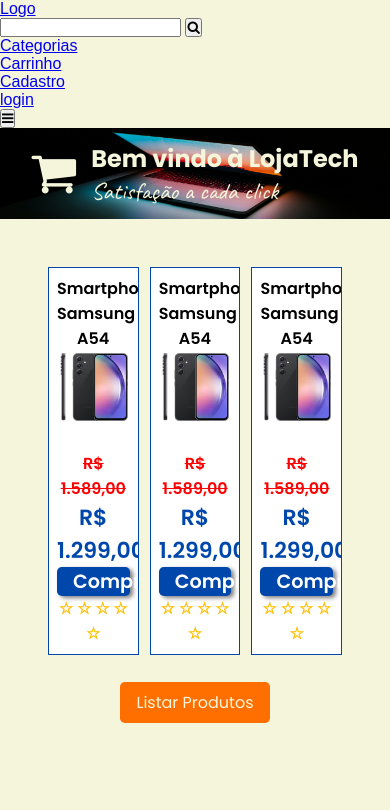
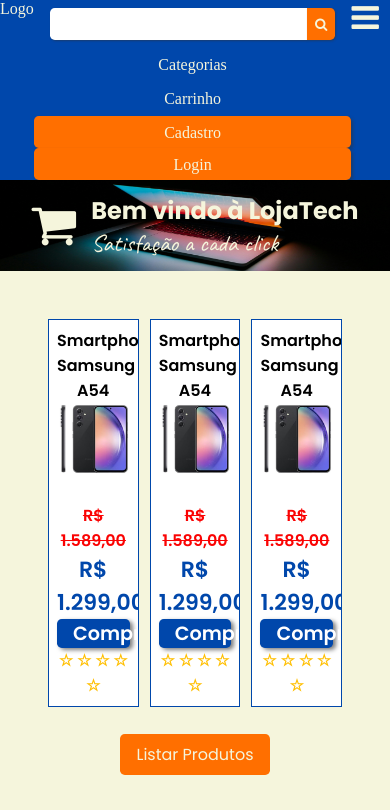
Before and after one commit to dias-danilo/lojatech, a plain HTML site: page index.html in a window 390 px wide. Shown: the top 810 px of the page. Drawn offline with Linux system fonts and the light colour scheme; a script that the page names is missing.

Commit message:
Iniciando JavaScript

```diff
--- /dev/null
+++ b/css/menu.css
@@ -0,0 +1,94 @@
+nav {
+    width: 100%;
+    background-color: var(--azul);
+    display: flex;
+    justify-content: space-between;
+    align-items: center;
+    box-shadow: 2px 5px 2px #fff;
+}
+nav a {
+    color: var(--bege);
+    text-decoration: none;
+}
+nav .logo {
+    margin-left: .5rem;
+}
+nav ul {
+    list-style: none;
+    width: 100%;
+    display: flex;
+    justify-content: flex-end;
+    align-items: center;
+    gap: 1rem;
+}
+nav ul li {
+    padding: .5rem 1rem;
+}
+nav ul li:hover:not(:first-child) {
+    background-color: rgba(1, 55, 130, 0.5);
+}
+nav ul li form {
+    display: flex;
+}
+nav ul li form input {
+    text-indent: .5rem;
+    height: 2rem;
+    outline: 0;
+    border: none;
+    box-shadow: 1px 1px 2px rgba(51, 51, 51, 0.5);
+    border-top-left-radius: var(--arredondar);
+    border-bottom-left-radius: var(--arredondar);
+}
+nav ul li form button {
+    height: 2rem;
+    background-color: var(--laranja);
+    color: var(--bege);
+    border: none;
+    box-shadow: 1px 1px 2px rgba(51, 51, 51, 0.5);
+    padding: 0 .5rem;
+    border-top-right-radius: var(--arredondar);
+    border-bottom-right-radius: var(--arredondar);
+}
+
+#login, #cadastrese {
+    background-color: var(--laranja);
+    color: var(--bege);
+    height: 2rem;
+    box-shadow: 2px 2px 3px rgba(51, 51, 51, 0.5);
+    border-radius: var(--arredondar);
+}
+#hamburguer {
+    display: none;
+    background-color: transparent;
+    border: transparent;
+    font-size: 2rem;
+    cursor: pointer;
+    color: var(--bege);
+    margin-right: .7rem;
+}
+.toggle {
+    display: none;
+}
+
+@media screen and (max-width: 767px){
+    nav {
+        align-items: flex-start;
+    }
+    nav ul {
+        /*display: none;*/
+        text-align: center;
+        width: 100%;
+        flex-direction: column;
+        align-items: center;
+        gap: 0;
+    }
+    nav ul li {
+        width: 100%;
+    }
+    nav ul li form input {
+        width: 100%;
+    }
+    #hamburguer {
+        display: block;
+    }
+}
--- a/css/style.css
+++ b/css/style.css
@@ -17,7 +17,7 @@
     height: 100vh;
     background-color: var(--bege);
     overflow-x: hidden;
-    font-family: var(--oswald), sans-serif;
+    font-family: var(--oswald);
 }
 header {
     width: 100%;
--- a/index.html
+++ b/index.html
@@ -8,11 +8,12 @@
     <link rel="stylesheet" href="https://cdnjs.cloudflare.com/ajax/libs/font-awesome/4.7.0/css/font-awesome.min.css">
     <link rel="stylesheet" href="css/style.css">
     <link rel="stylesheet" href="css/produto.css">
+    <link rel="stylesheet" href="css/menu.css">
 </head>
 
 <body>
     <header>
-        <nav>
+        <nav id="nav">
             <a href="index.html">Logo</a>
             <ul>
                 <li>
@@ -30,8 +31,8 @@
                 <li id="cadastrese">
                     <a href="cadastrese.html">Cadastro</a>
                 </li>
-                <li id="Login">
-                    <a href="login.html">login</a>
+                <li id="login">
+                    <a href="login.html">Login</a>
                 </li>
             </ul>
             <button id="hamburguer"><i class="fa fa-bars" aria-hidden="true"></i>
--- /dev/null
+++ b/js/menu.js
@@ -0,0 +1,6 @@
+const nav = document.querySelector('#nav ul')
+const hamburguer = document.getElementById('hamburguer')
+
+hamburguer.addEventListener('click',()=>{
+    nav.classList.toggle('toggle');
+})
```
